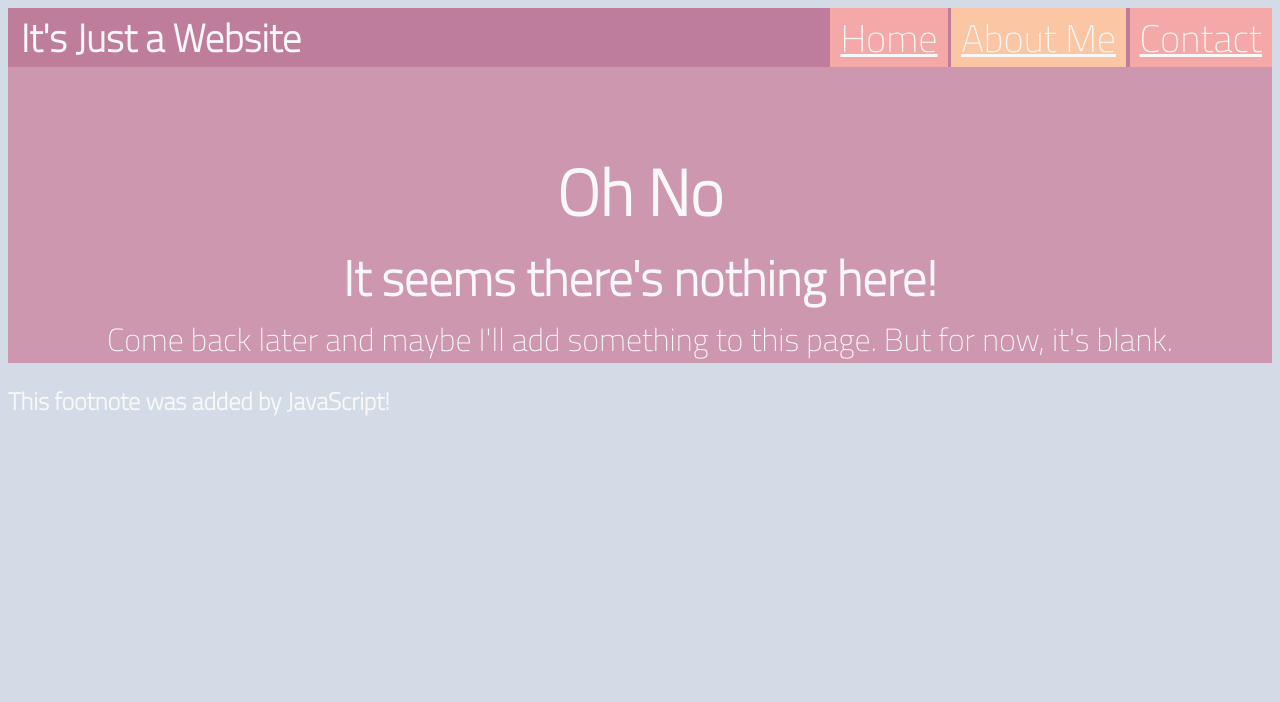
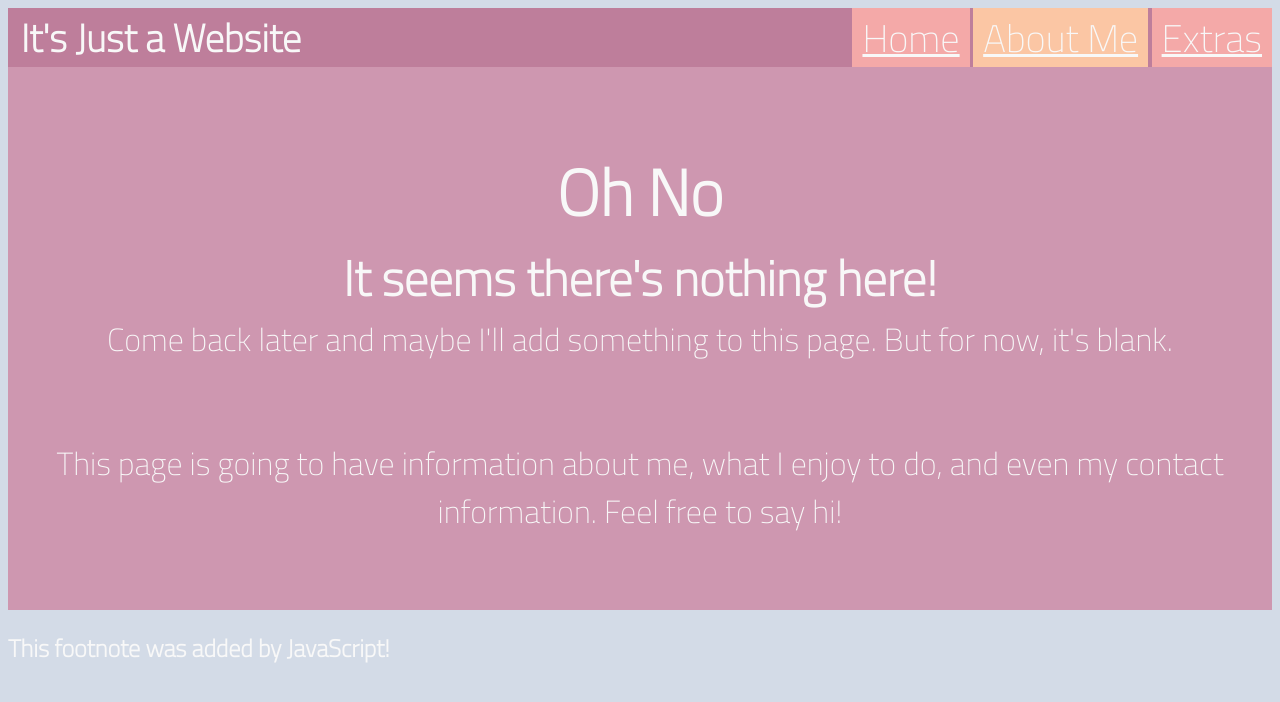
Before and after one commit to TreBomb/firstSite, a plain HTML site: page about.html in a window 1280 px wide. Drawn offline with Linux system fonts and the light colour scheme.

Commit message:
minor updates to the blank pages

```diff
--- a/about.html
+++ b/about.html
@@ -20,13 +20,14 @@
             <h1 id="heading">It's Just a Website</h1>
             <a class="inactive" href="./index.html">Home</a>
             <a class="active" href="./about.html">About Me</a>
-            <a class="inactive" href="./extras.html">Contact</a>
+            <a class="inactive" href="./extras.html">Extras</a>
         </div>
 
         <!--Section one of the main website page-->
         <h2 class="title">Oh No</h2>
         <h2 class="subtitle">It seems there's nothing here!</h2>
         <p class="message">Come back later and maybe I'll add something to this page. But for now, it's blank.</p>
+        <p class="message">This page is going to have information about me, what I enjoy to do, and even my contact information. Feel free to say hi!</p>
         <script src="script.js"></script>
     </div>
   </body>
--- a/style.css
+++ b/style.css
@@ -69,6 +69,7 @@ body {
 
 .message {
     font-size: 2.5vw;
+    padding-bottom: 6%;
     margin: auto;
     text-align: center;
 }
```
Also changed, not shown: extras.html (+2 -1 lines), index.html (+1 -1 lines), 1 other file.
